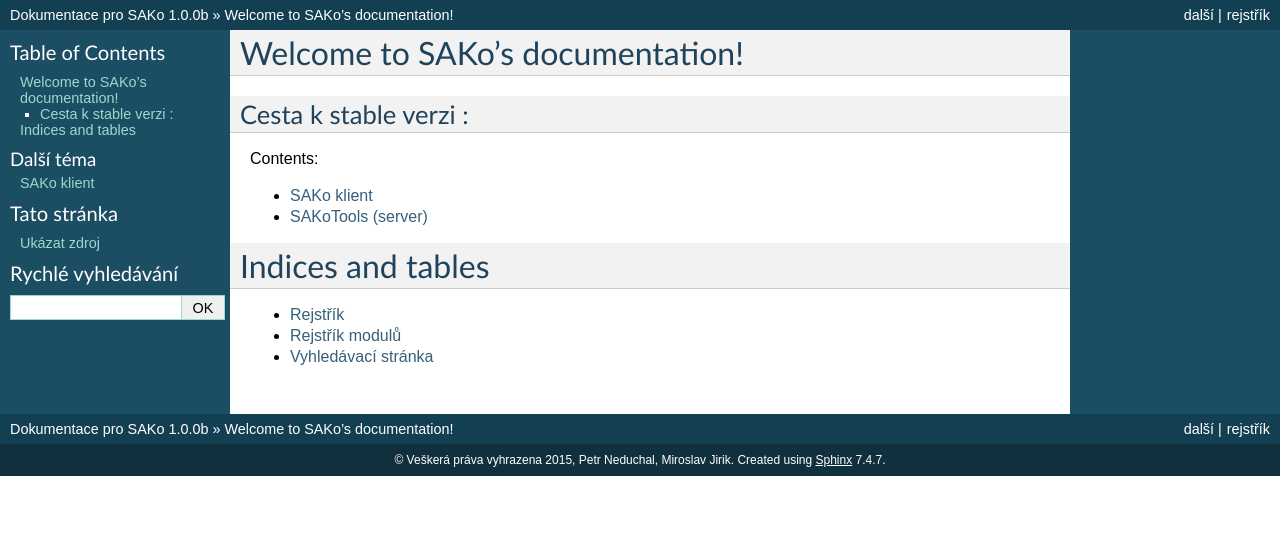
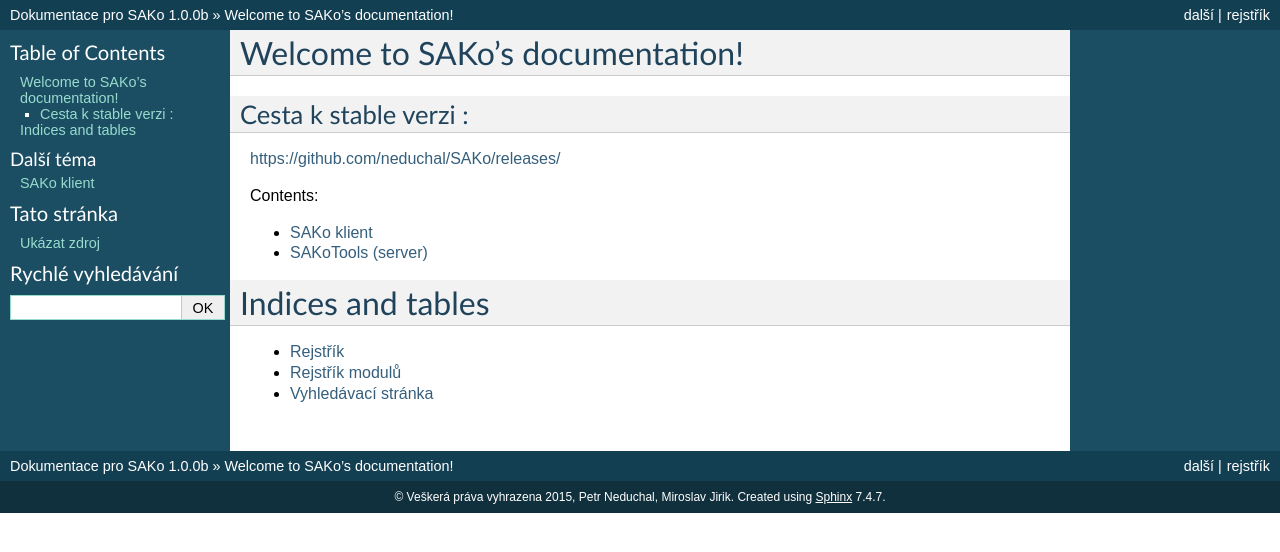
Before and after one commit to neduchal/SAKo, a Sphinx documentation site: the page built from docs/index.rst, in a window 1280 px wide. Shown: the top 552 px of the page. Built offline with Sphinx 7.4.7, drawn with Linux system fonts in a browser that asks for light colours; formulas are drawn with MathJax 3; some of the changed lines change nothing that is shown.

Commit message:
úprava dokumentace

```diff
--- a/docs/index.rst
+++ b/docs/index.rst
@@ -8,8 +8,7 @@
 
 Cesta k stable verzi :
 ----------------------
-.. _a link: https://github.com/neduchal/SAKo/releases/
-
+https://github.com/neduchal/SAKo/releases/
 
 Contents:
 
```
